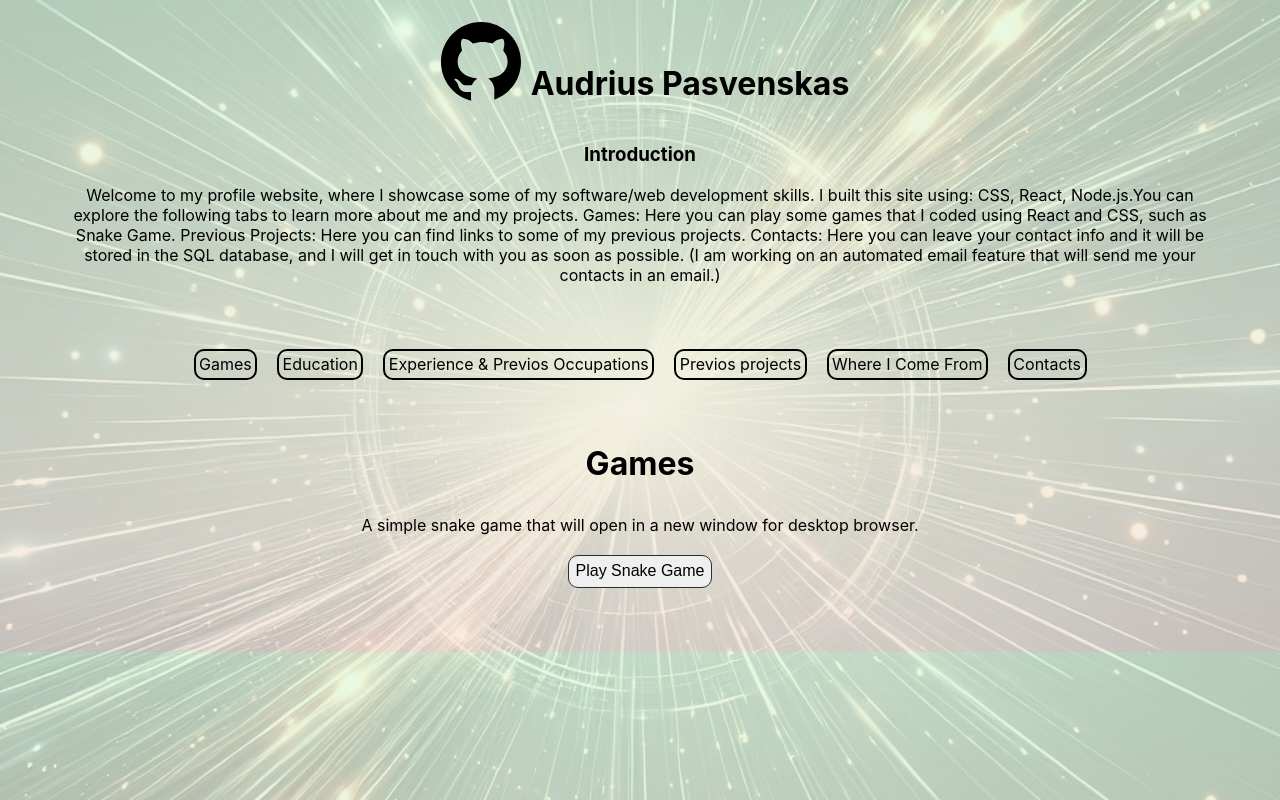
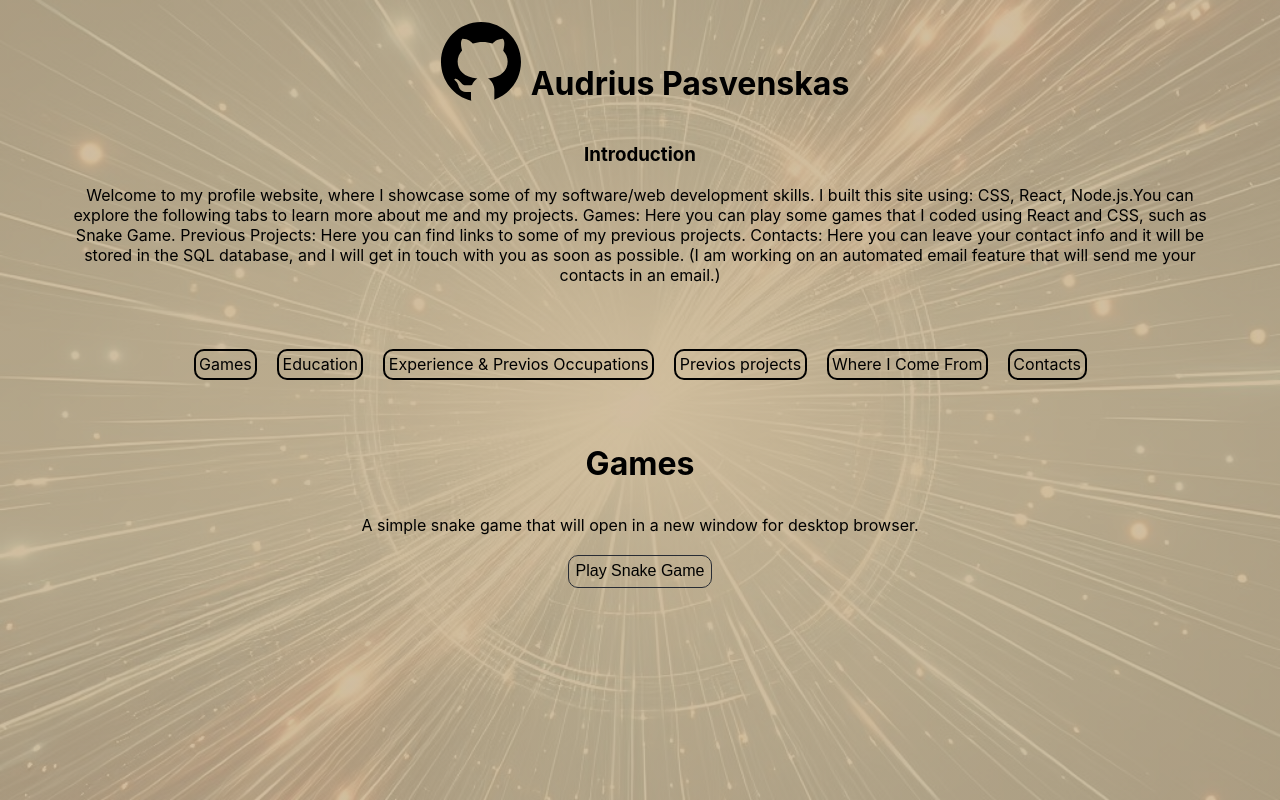
Before and after one commit to apasvenskas/APasvenskas-Website, a React (Create React App) app in the folder apasvenskas-website/: page /home in a window 1280 px wide. Built offline with nearby package versions, Linux system fonts and the light colour scheme.

Commit message:
more css changes

```diff
--- a/apasvenskas-website/public/index.html
+++ b/apasvenskas-website/public/index.html
@@ -27,10 +27,6 @@
     <title>Audrius Pasvenskas Website</title>
   </head>
   <body>
-    <!-- <div class="container">
-      <div class="gradient"></div>
-      <img url="'Background.jpg">
-    </div> -->
     <noscript>You need to enable JavaScript to run this app.</noscript>
     <div id="root"></div>
     <!--
--- a/apasvenskas-website/src/App/App.css
+++ b/apasvenskas-website/src/App/App.css
@@ -1,26 +1,11 @@
 
 body{
   background:
-  /* top, transparent layer */
-  linear-gradient(rgba(225, 248, 216, 0.7), rgba(248, 227, 216, 0.7)),
-  /* bottom, image layer */
+  linear-gradient(rgba(197, 173, 136, 0.8), rgba(197, 173, 136, 0.8)),
   url("../../public/Background.jpg") no-repeat center center fixed;
 background-size: cover;
 }
-
-/* .container {
-  width: 500px;
-  height: 700px;
-  position: relative;
-}
-
-.gradient {
-  height: 100%;
-  width: 100%;
-  background-image: linear-gradient(to top, rgb(194, 190, 190), transparent);
-  background-color: #282c34;
-  position: absolute;
-} */
+/* (rgba(221, 216, 248, 0.7), rgba(221, 216, 248, 0.7) */
 
 .App {
   text-align: center;
@@ -97,7 +82,8 @@ nav a:hover {
     padding: .3%;
     margin-bottom: 5%;
     color: black;
-    background-color: #ebefec;
+    /* background-color: #ebefec; */
+    background-color: transparent;
  }
 
  .button:hover {
@@ -139,6 +125,7 @@ nav a:hover {
     cursor: pointer;
     padding: .5%;
     margin-bottom: 5%;
+    background-color: transparent;
  }
 
  .playGame:hover {
@@ -164,6 +151,7 @@ nav a:hover {
   margin-top: 1%;
   border: 2px solid black;
   border-radius: 10px;
+  background-color: transparent;
  }
 
  .submit:hover {
--- a/apasvenskas-website/src/components/Game/snakeGame.css
+++ b/apasvenskas-website/src/components/Game/snakeGame.css
@@ -1,4 +1,6 @@
 /* snakeGame.css file */
+
+
 .container {
     display: flex;
     flex-direction: column;
```
